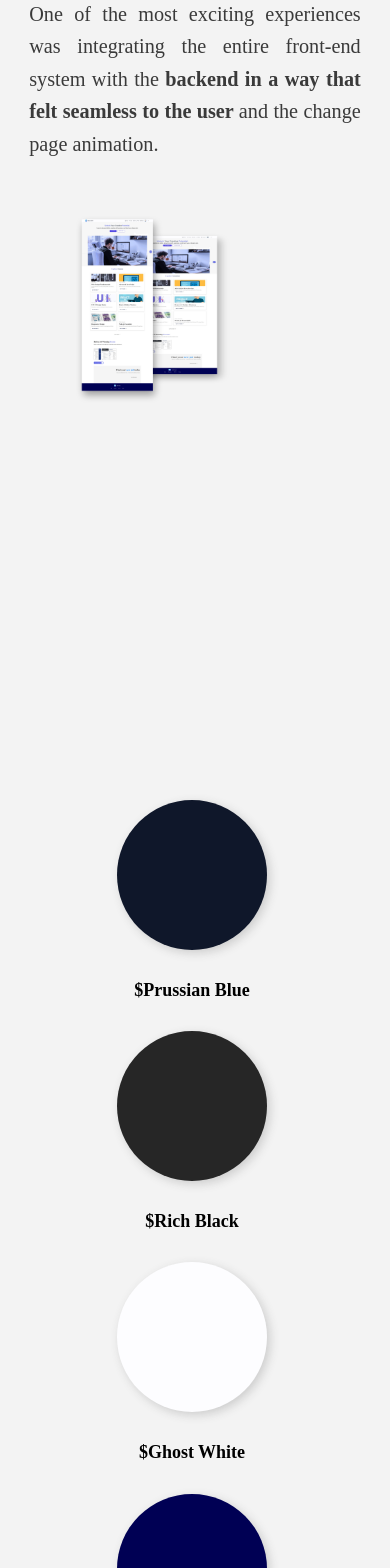
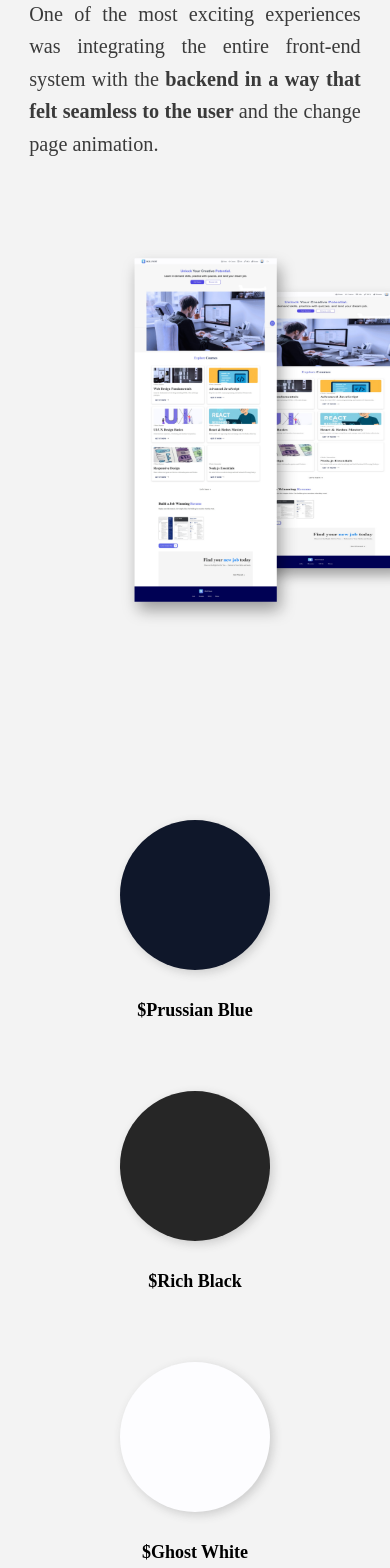
Before and after one commit to thanish2806/thanish-dev, a React (Vite) app: page /skillnest-casestudy in a window 390 px wide. Shown: the part 1880-3448 px from the top of the page. Built offline with nearby package versions, Linux system fonts and the light colour scheme; a web font is replaced by a local one.

Commit message:
updated css Responsiveness

```diff
--- a/src/Project01CaseStudy/P1csherosection.css
+++ b/src/Project01CaseStudy/P1csherosection.css
@@ -728,12 +728,15 @@ li:hover .stripe-baffle {
     padding: 20px 0;
   }
   .casestudy-section-ui-image-container {
+    display: flex;
+    align-items: center;
+    justify-content: center;
     height: 500px;
     width: 500px;
   }
   .casestudy-section-ui-image-container img {
-    height: 50%;
-    width: 50%;
+    height: 100%;
+    width: 100%;
     object-fit: cover;
     position: relative;
     scale: 1.2;
@@ -741,10 +744,9 @@ li:hover .stripe-baffle {
   .casestudy-section-color-palette-section {
     display: flex;
     flex-wrap: wrap;
-    flex-direction: column;
-    align-items: self-start;
+    align-items: center;
     justify-content: space-around;
-    width: 40%;
+    width: 80%;
     margin: 30px;
     left: 0;
     padding: 70px 0;
@@ -753,6 +755,13 @@ li:hover .stripe-baffle {
     display: flex;
     flex-direction: column;
     align-items: center;
+    margin: 20px;
+    transition: scale 0.3s ease-in-out, box-shadow 0.3s ease-in-out;
+  }
+  .color-palette-container:hover .color-palette{
+    transform: scale(1.05);
+    box-shadow: 5px 5px 15px #3a3a3a50;
+    cursor: pointer;
   }
   .color-palette {
     height: 150px;
```
